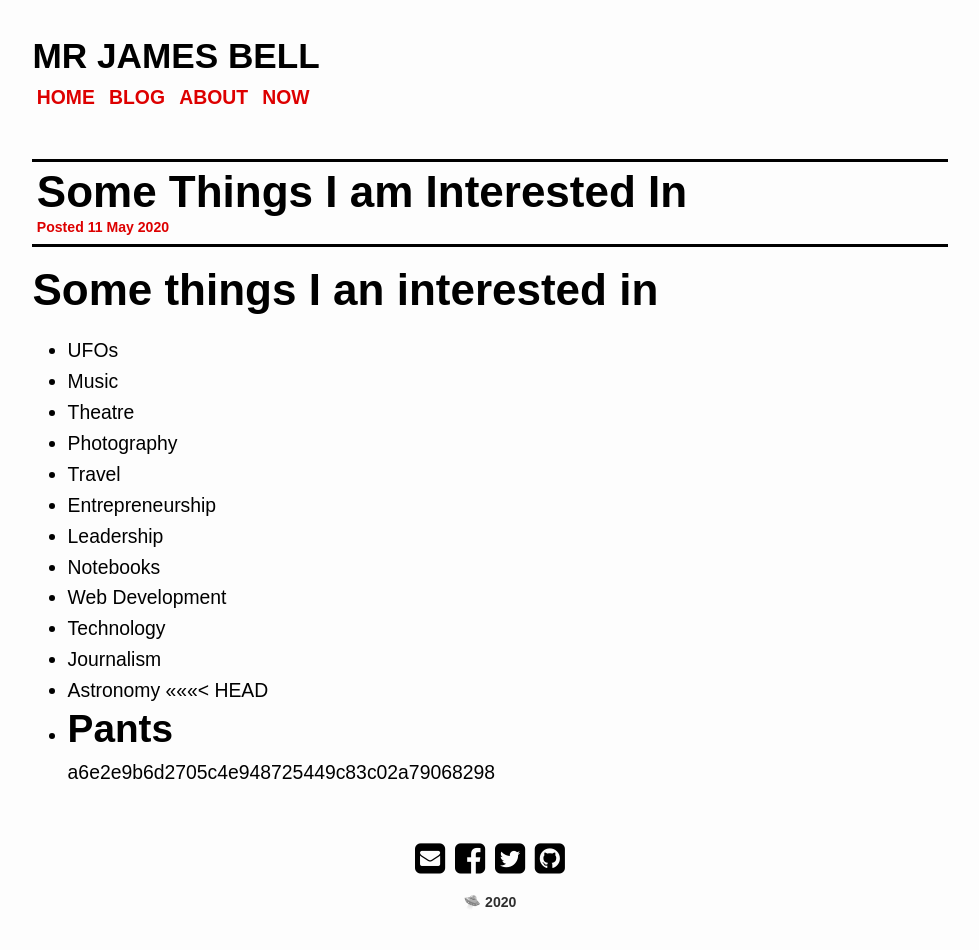
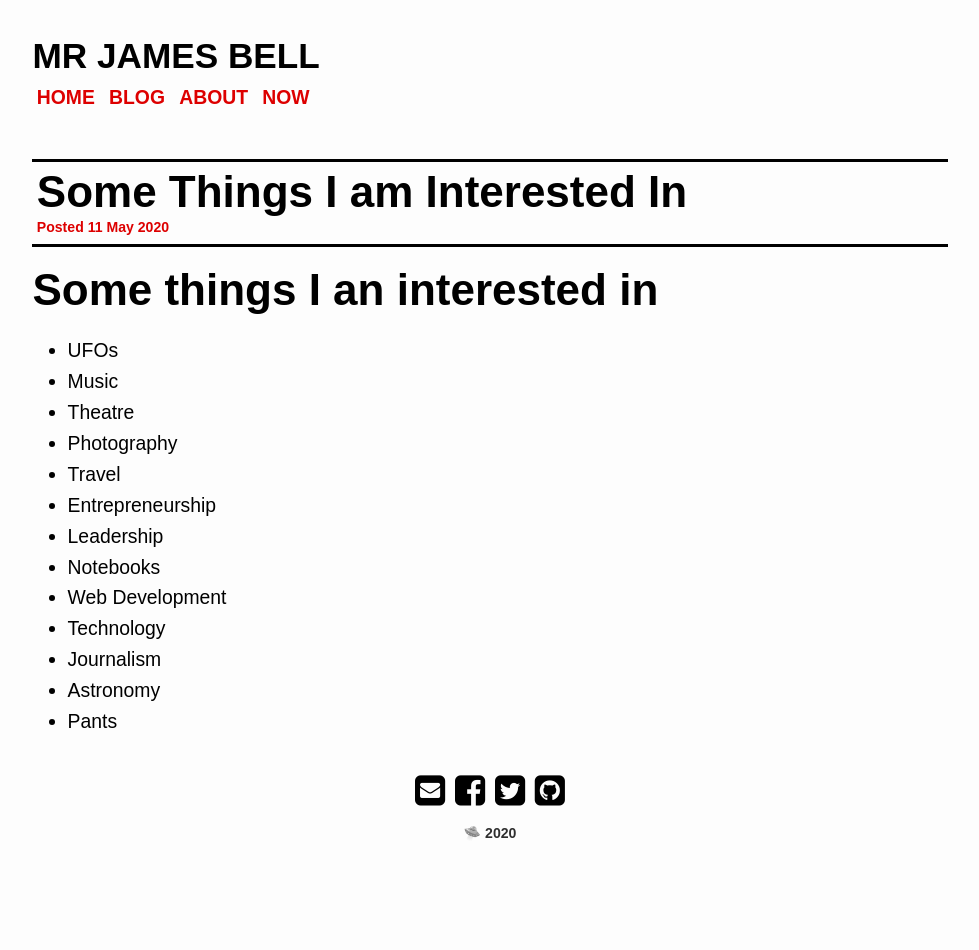
Before and after one commit to mrjamesbell/mrjamesbell.github.io, a Jekyll site: the page built from _posts/2020-05-11-Some-Things-I-Am_Interested-In.md, in a window 1280 px wide. Shown: the whole page, without its empty margins (150-1129 px from the left). Built offline with Jekyll 4.4.1, drawn with Linux system fonts in a browser that asks for light colours; after the commit the page ends 900 px from its top, so only the background shows below that.

Commit message:
Update 2020-05-11-Some-Things-I-Am_Interested-In.md

```diff
--- a/_posts/2020-05-11-Some-Things-I-Am_Interested-In.md
+++ b/_posts/2020-05-11-Some-Things-I-Am_Interested-In.md
@@ -15,7 +15,4 @@ title: Some Things I am Interested In
 - Technology
 - Journalism
 - Astronomy
-<<<<<<< HEAD
 - Pants
-=======
->>>>>>> a6e2e9b6d2705c4e948725449c83c02a79068298
```
